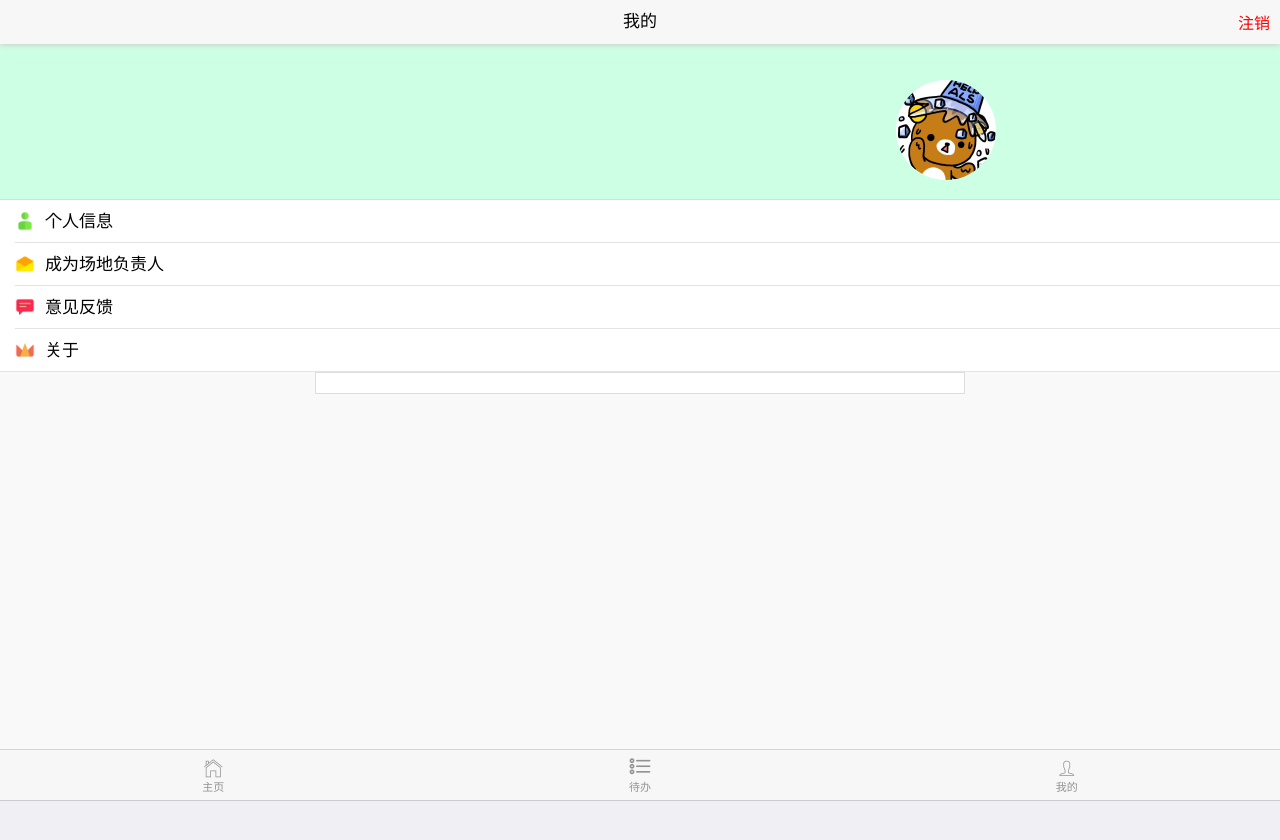
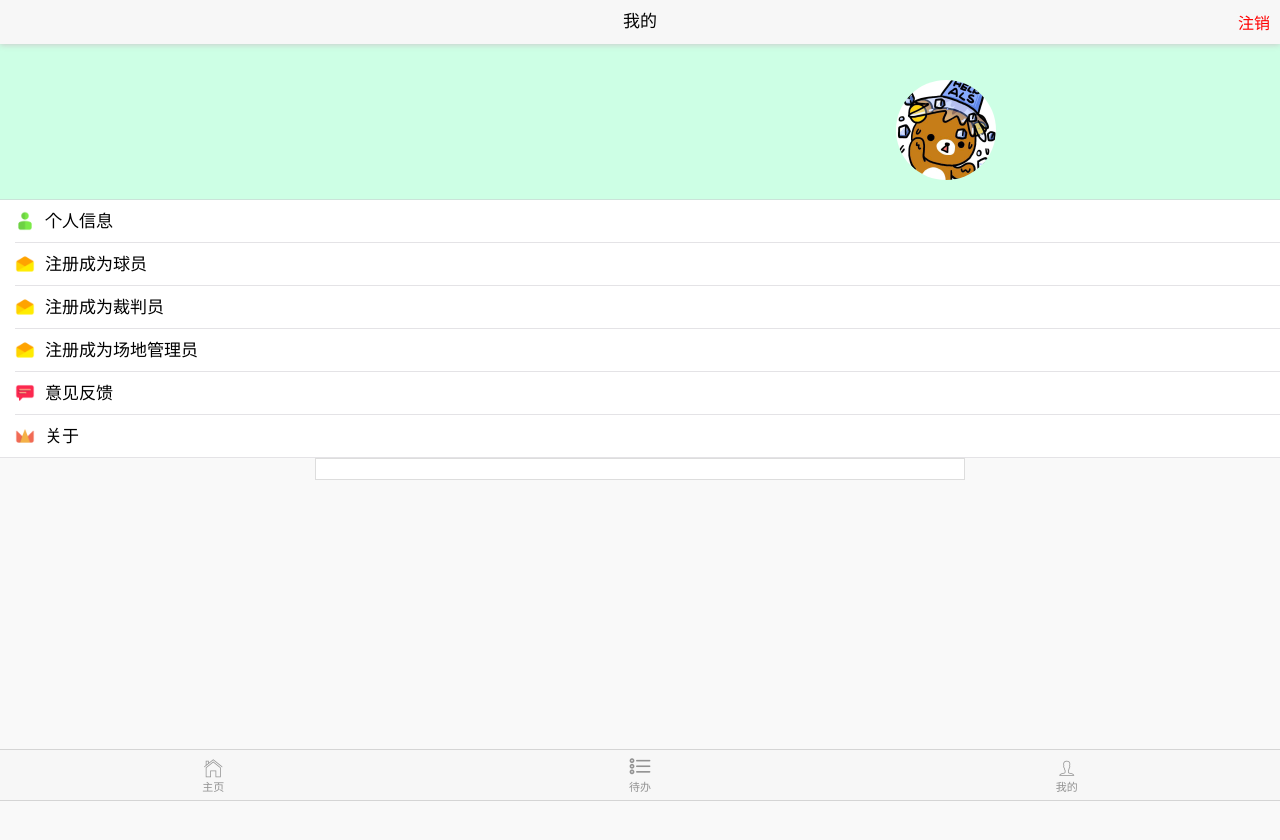
Before and after one commit to Lazy-i/YQM, a plain HTML site: page yqm-fr/shebeimanage_mydev/mine.html in a window 1280 px wide. Before the commit the page ends 800 px from the top, so only its background shows below. Drawn offline with nearby package versions, Linux system fonts and the light colour scheme; files whose address does not match are found by name.

Commit message:
update
更新我的界面

```diff
--- a/yqm-fr/shebeimanage_mydev/js/mine.js
+++ b/yqm-fr/shebeimanage_mydev/js/mine.js
@@ -79,3 +79,117 @@ function quit_login() {
 			});
 		});
 	}
+
+	function register_to_player(request_url,user) {
+		// mui.init();
+		// mui.plusReady(function() {
+		// 	var self = plus.webview.currentWebview();
+		// 	var user = self.user;
+		// 	// var s ="";
+
+		// 	// for (var p in user) {
+		// 	// 	s= s+"n "+p+": "+user[p];
+		// 	// }
+		// 	// mui.toast(s);
+		// 	var isbanmail_url = request_url + 'EmailFindByUserAccount?userAccount=' + user.userAccount;
+		// 	// alert(search_url);
+		// 	mui.ajax({
+		// 		type: 'GET',
+		// 		url: isbanmail_url,
+		// 		timeout: 10000,
+		// 		dataType: "json",
+		// 		success: function(data) {
+
+		// 			if (data.data != null) {
+		// 				var dev_data = new Array();
+		// 				dev_data = data.data;
+		// 				if(dev_data.length == 0){
+		// 					to_email(user);
+		// 				}else{
+		// 					to_undoemail(user);
+		// 				}
+
+		// 			}
+		// 		},
+		// 		error: function(xhr, type, errorThrown) {
+		// 			mui.toast("服务器内部出错！");
+		// 		}
+		// 	});
+		// });
+	}
+
+	function register_to_judge(request_url,user) {
+		// mui.init();
+		// mui.plusReady(function() {
+		// 	var self = plus.webview.currentWebview();
+		// 	var user = self.user;
+		// 	// var s ="";
+
+		// 	// for (var p in user) {
+		// 	// 	s= s+"n "+p+": "+user[p];
+		// 	// }
+		// 	// mui.toast(s);
+		// 	var isbanmail_url = request_url + 'EmailFindByUserAccount?userAccount=' + user.userAccount;
+		// 	// alert(search_url);
+		// 	mui.ajax({
+		// 		type: 'GET',
+		// 		url: isbanmail_url,
+		// 		timeout: 10000,
+		// 		dataType: "json",
+		// 		success: function(data) {
+
+		// 			if (data.data != null) {
+		// 				var dev_data = new Array();
+		// 				dev_data = data.data;
+		// 				if(dev_data.length == 0){
+		// 					to_email(user);
+		// 				}else{
+		// 					to_undoemail(user);
+		// 				}
+
+		// 			}
+		// 		},
+		// 		error: function(xhr, type, errorThrown) {
+		// 			mui.toast("服务器内部出错！");
+		// 		}
+		// 	});
+		// });
+	}
+
+	function register_to_manager(request_url,user) {
+		// mui.init();
+		// mui.plusReady(function() {
+		// 	var self = plus.webview.currentWebview();
+		// 	var user = self.user;
+		// 	// var s ="";
+
+		// 	// for (var p in user) {
+		// 	// 	s= s+"n "+p+": "+user[p];
+		// 	// }
+		// 	// mui.toast(s);
+		// 	var isbanmail_url = request_url + 'EmailFindByUserAccount?userAccount=' + user.userAccount;
+		// 	// alert(search_url);
+		// 	mui.ajax({
+		// 		type: 'GET',
+		// 		url: isbanmail_url,
+		// 		timeout: 10000,
+		// 		dataType: "json",
+		// 		success: function(data) {
+
+		// 			if (data.data != null) {
+		// 				var dev_data = new Array();
+		// 				dev_data = data.data;
+		// 				if(dev_data.length == 0){
+		// 					to_email(user);
+		// 				}else{
+		// 					to_undoemail(user);
+		// 				}
+
+		// 			}
+		// 		},
+		// 		error: function(xhr, type, errorThrown) {
+		// 			mui.toast("服务器内部出错！");
+		// 		}
+		// 	});
+		// });
+	}
--- a/yqm-fr/shebeimanage_mydev/mine.html
+++ b/yqm-fr/shebeimanage_mydev/mine.html
@@ -69,10 +69,22 @@
 					<div class="mui-media-body">个人信息</div>
 				</a>
 			</li>
-			<li onclick="is_bind_mail(request_url,user)" class="mui-table-view-cell mui-media">
+			<li onclick="register_to_player(request_url,user)" class="mui-table-view-cell mui-media">
 				<a href="javascript:;">
 					<img class="mui-media-object mui-pull-left" src="images/mail_flat.png" style="width:20px;height:20px">
-					<div class="mui-media-body">成为场地负责人</div>
+					<div class="mui-media-body">注册成为球员</div>
+				</a>
+			</li>
+			<li onclick="register_to_judge(request_url,user)" class="mui-table-view-cell mui-media">
+				<a href="javascript:;">
+					<img class="mui-media-object mui-pull-left" src="images/mail_flat.png" style="width:20px;height:20px">
+					<div class="mui-media-body">注册成为裁判员</div>
+				</a>
+			</li>
+			<li onclick="register_to_manager(request_url,user)" class="mui-table-view-cell mui-media">
+				<a href="javascript:;">
+					<img class="mui-media-object mui-pull-left" src="images/mail_flat.png" style="width:20px;height:20px">
+					<div class="mui-media-body">注册成为场地管理员</div>
 				</a>
 			</li>
 			<li onclick="to_question(user)" class="mui-table-view-cell mui-media">
```
Also changed, not shown: yqm-fr/shebeimanage_mydev/myinfo.html (+0 -12 lines).
